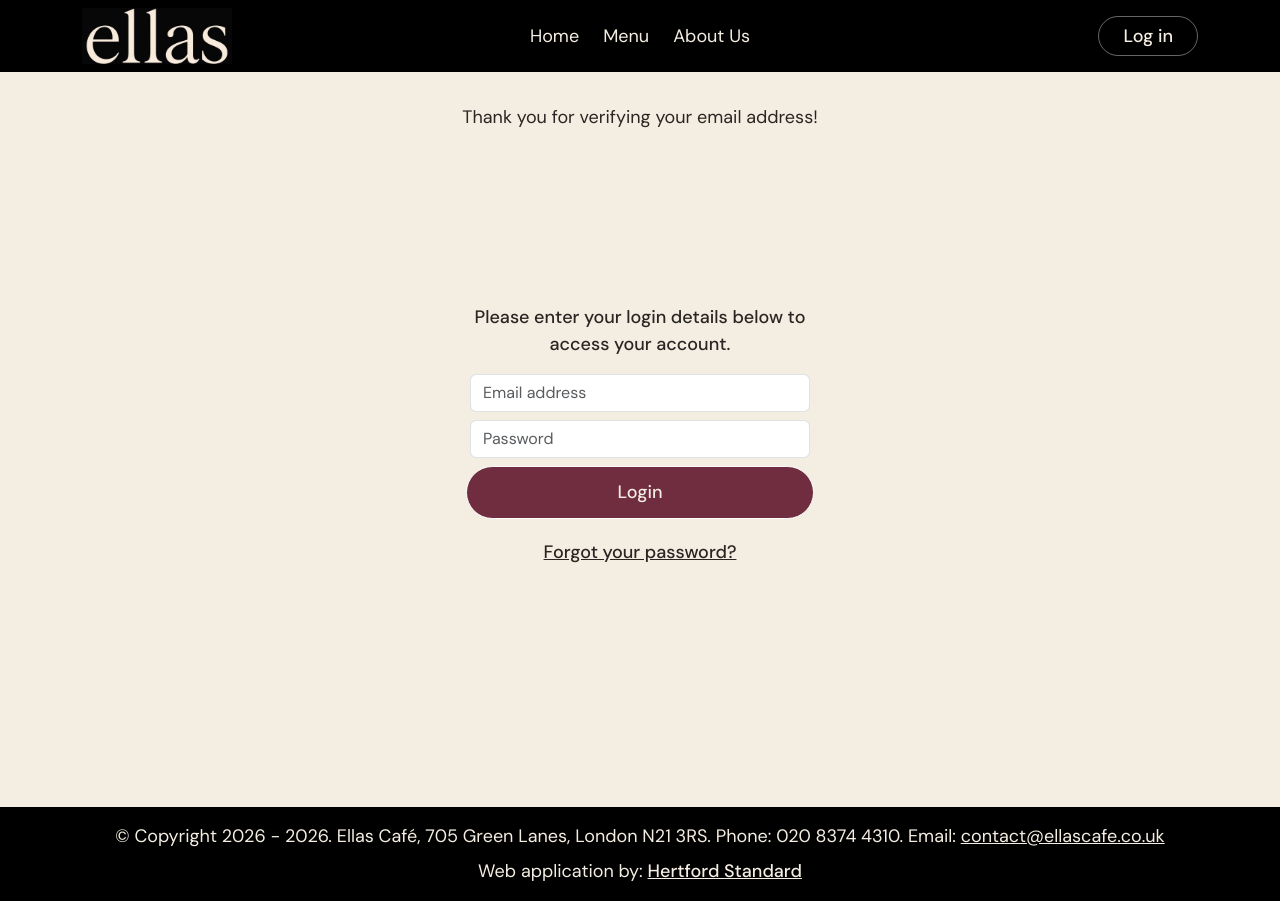
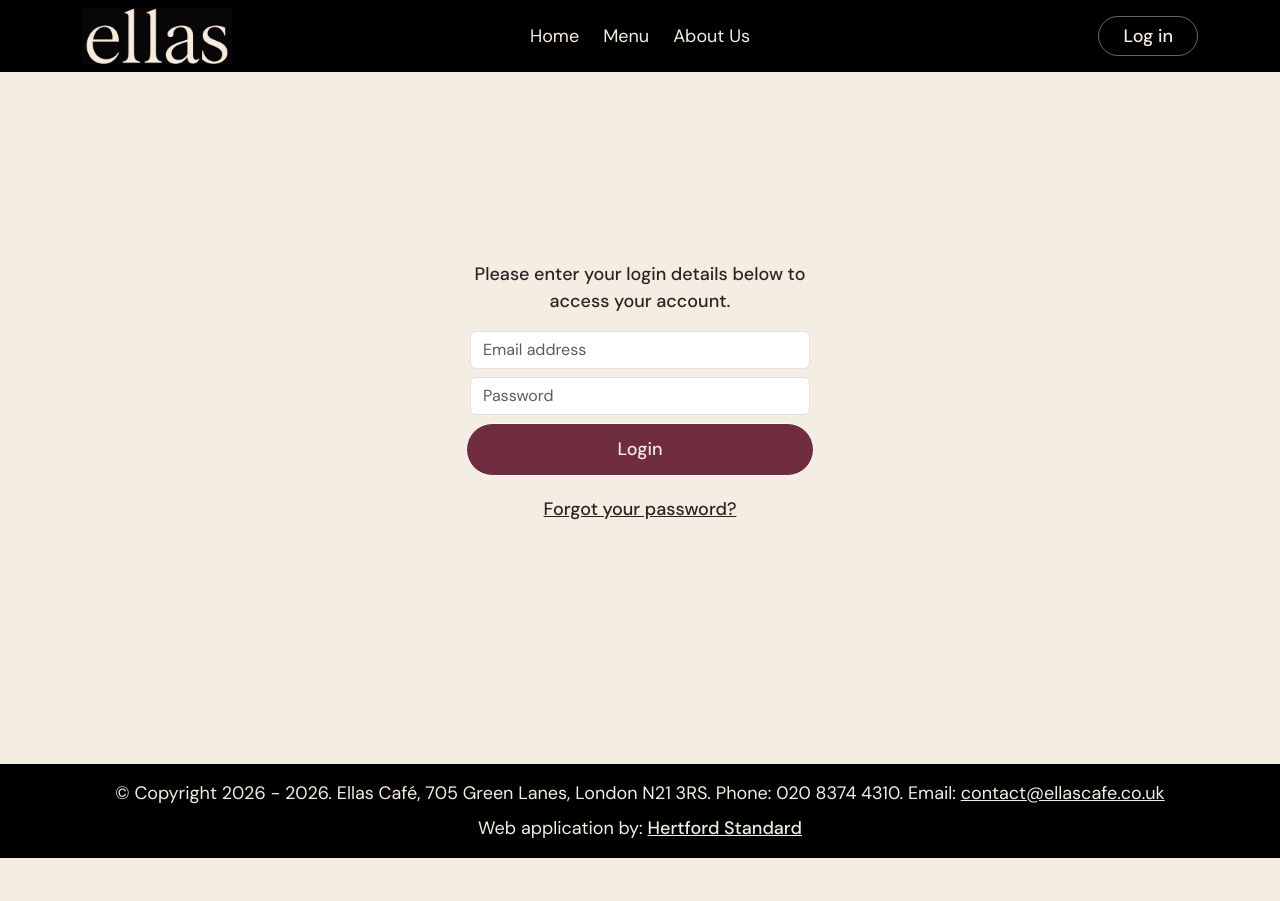
Before and after one commit to Alec-Hajinoff/Ellas_Cafe, a React (Vite) app in the folder React/: page /RegisteredPage in a window 1280 px wide. After the commit the page ends 858 px from the top, so only its background shows below. Built offline with nearby package versions, Linux system fonts and the light colour scheme; no server answers.

Commit message:
15/11/26, 9:57

```diff
--- a/React/src/RegisteredPage.jsx
+++ b/React/src/RegisteredPage.jsx
@@ -6,14 +6,6 @@ function RegisteredPage() {
   return (
     <div className="registered-page-wrapper">
       <div className="container text-center">
-        <div className="row">
-          <div className="col-12 col-md-11 col-lg-10 mx-auto text-center">
-            <p className="w-100 whitespace-nowrap">
-              Thank you for verifying your email address!
-            </p>
-          </div>
-        </div>
-
         <div>
           <UserLogin />
         </div>
```
